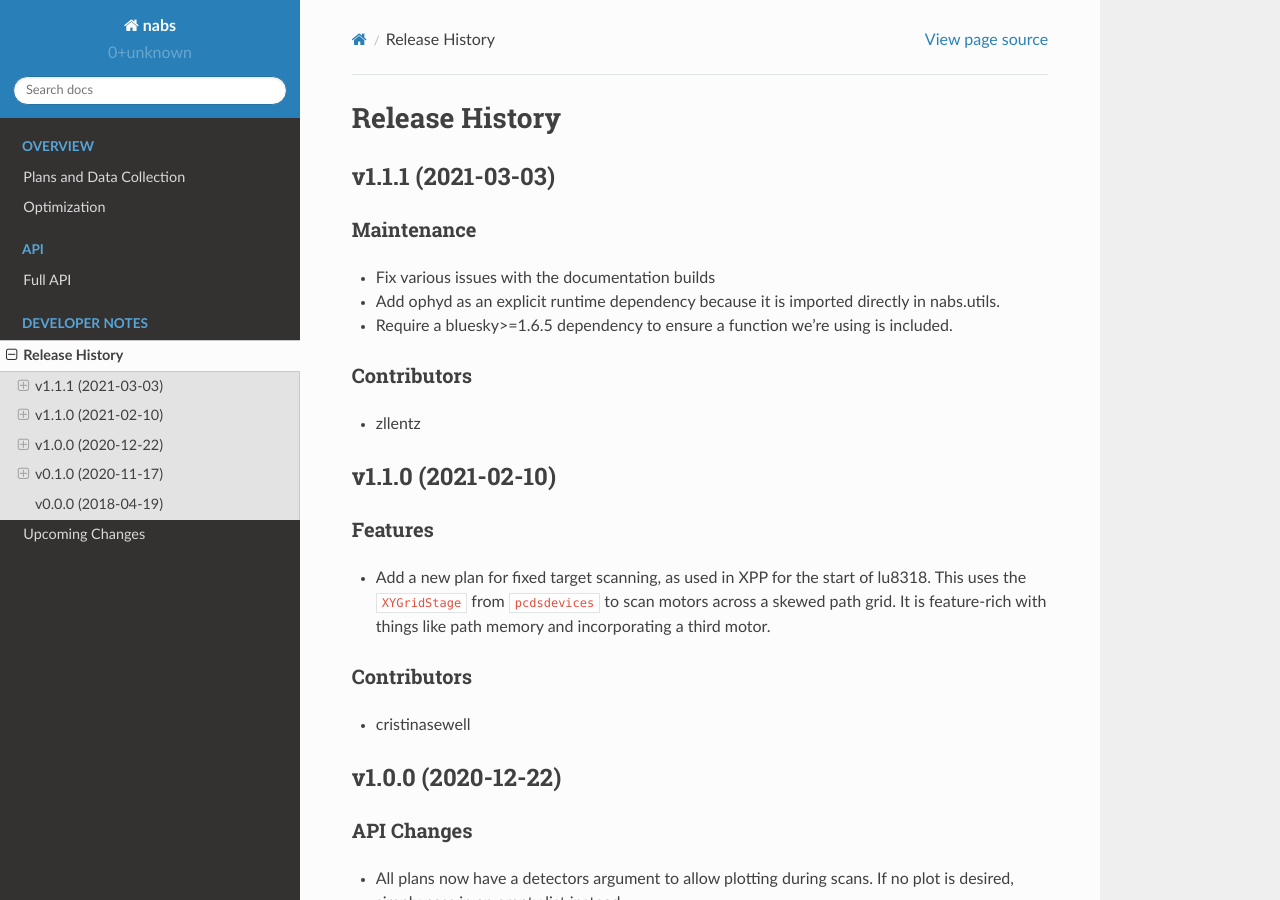
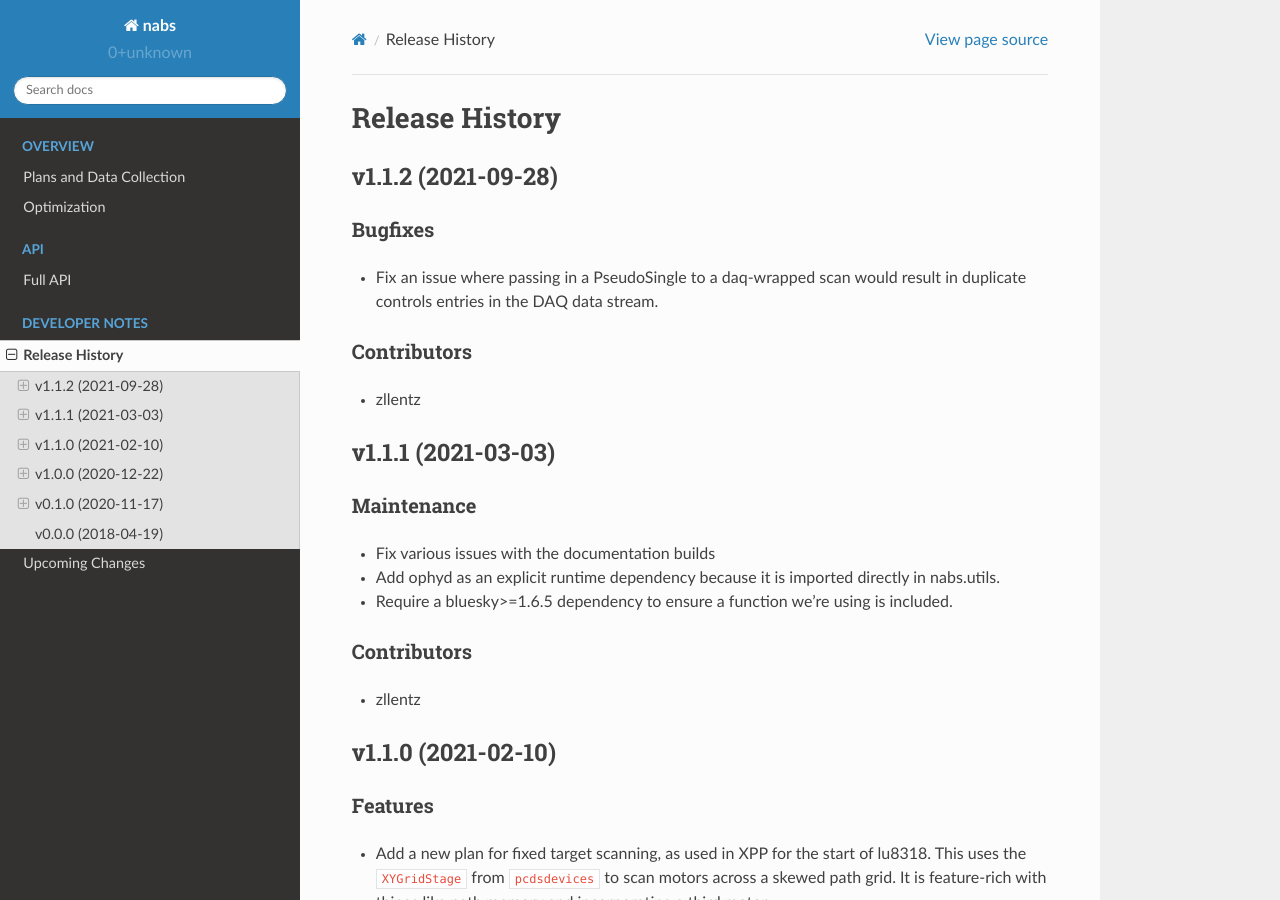
Before and after one commit to pcdshub/nabs, a Sphinx documentation site: the page built from docs/source/releases.rst, in a window 1280 px wide and 900 px high. Built offline with Sphinx 7.4.7 and the Read the Docs theme 2.0.0, drawn with Linux system fonts in a browser that asks for light colours.

Commit message:
DOC: add release notes

```diff
--- a/docs/source/releases.rst
+++ b/docs/source/releases.rst
@@ -1,5 +1,17 @@
 Release History
 ###############
+
+v1.1.2 (2021-09-28)
+===================
+
+Bugfixes
+--------
+- Fix an issue where passing in a PseudoSingle to a daq-wrapped scan
+  would result in duplicate controls entries in the DAQ data stream.
+
+Contributors
+------------
+- zllentz
 
 
 v1.1.1 (2021-03-03)
```
Also changed, not shown: docs/source/upcoming_release_notes/43-duplicate-daq-controls.rst (deleted, +0 -23 lines).
